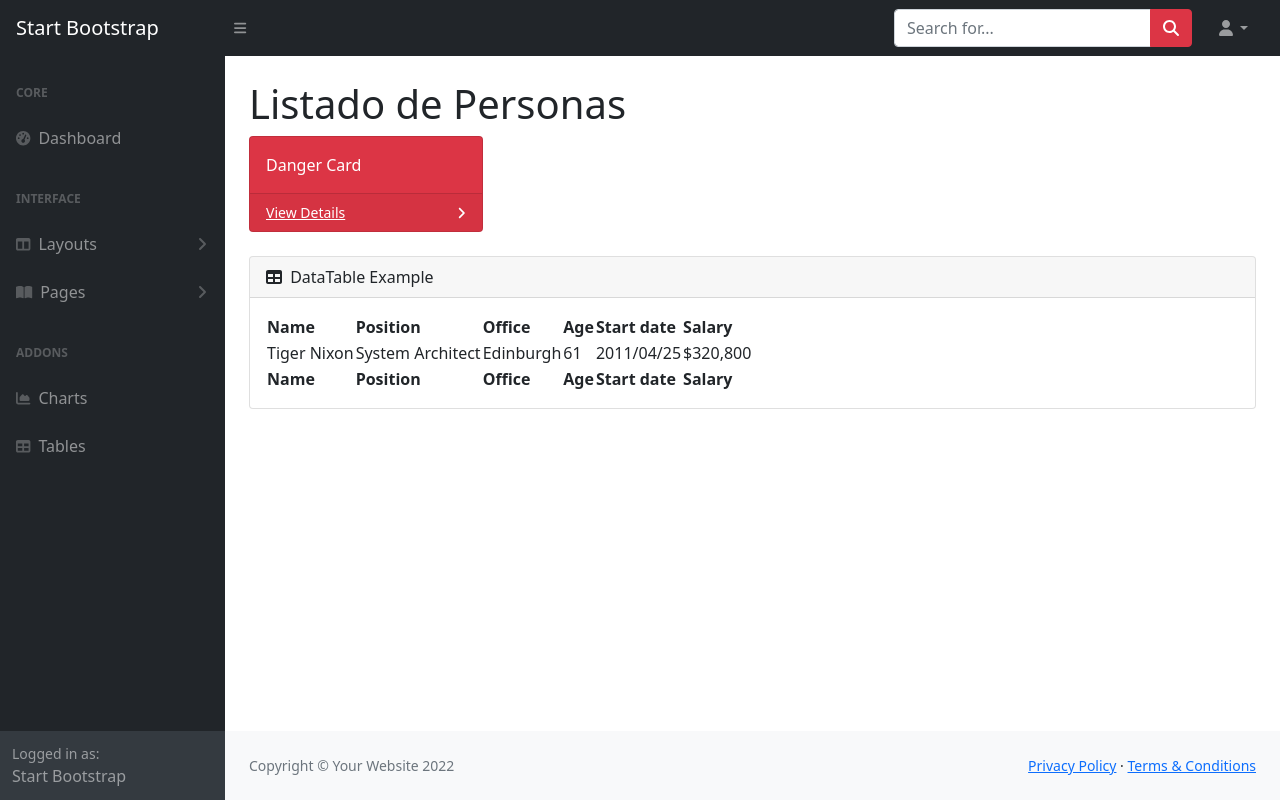
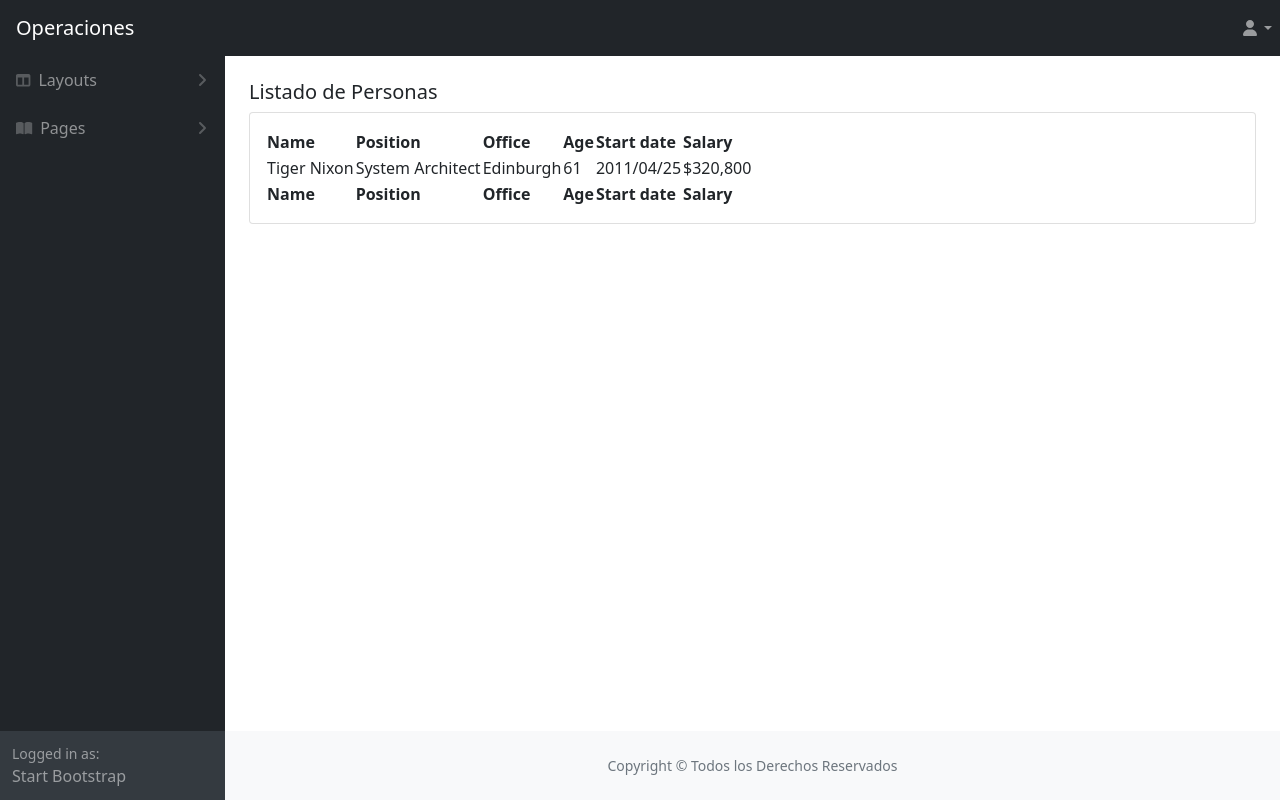
Before and after one commit to CrisMaster780/practicasdjango, a Django app: page / in a window 1280 px wide. Run offline with Django 4.2, Linux system fonts and the light colour scheme; some libraries are stand-ins or nearby versions.

Commit message:
Commit_Index

```diff
--- a/templates/base/index.html
+++ b/templates/base/index.html
@@ -7,7 +7,7 @@
         <meta name="viewport" content="width=device-width, initial-scale=1, shrink-to-fit=no" />
         <meta name="description" content="" />
         <meta name="author" content="" />
-        <title>Dashboard - SB Admin</title>
+        <title>Sistema de Gestion</title>
         <link href="https://cdn.jsdelivr.net/npm/simple-datatables@latest/dist/style.css" rel="stylesheet" />
         <link href="{%static 'css/styles.css'%}" rel="stylesheet" />
         <script src="https://use.fontawesome.com/releases/v6.1.0/js/all.js" crossorigin="anonymous"></script>
@@ -15,18 +15,12 @@
     <body class="sb-nav-fixed">
         <nav class="sb-topnav navbar navbar-expand navbar-dark bg-dark">
             <!-- Navbar Brand-->
-            <a class="navbar-brand ps-3" href="index.html">Start Bootstrap</a>
+            <a class="navbar-brand ps-3" href="index.html">Operaciones</a>
             <!-- Sidebar Toggle-->
-            <button class="btn btn-link btn-sm order-1 order-lg-0 me-4 me-lg-0" id="sidebarToggle" href="#!"><i class="fas fa-bars"></i></button>
             <!-- Navbar Search-->
-            <form class="d-none d-md-inline-block form-inline ms-auto me-0 me-md-3 my-2 my-md-0">
-                <div class="input-group">
-                    <input class="form-control " type="text" placeholder="Search for..." aria-label="Search for..." aria-describedby="btnNavbarSearch" />
-                    <button class="btn btn-danger" id="btnNavbarSearch" type="button"><i class="fas fa-search"></i></button>
-                </div>
-            </form>
+
             <!-- Navbar-->
-            <ul class="navbar-nav ms-auto ms-md-0 me-3 me-lg-4">
+            <ul class="navbar-nav ms-auto  d-none d-md-inline-block form-inline order-1 order-lg-0 me-4 me-lg-0 ms-auto me-0 me-md-3 my-2 my-md-0">
                 <li class="nav-item dropdown">
                     <a class="nav-link dropdown-toggle" id="navbarDropdown" href="#" role="button" data-bs-toggle="dropdown" aria-expanded="false"><i class="fas fa-user fa-fw"></i></a>
                     <ul class="dropdown-menu dropdown-menu-end" aria-labelledby="navbarDropdown">
@@ -43,12 +37,8 @@
                 <nav class="sb-sidenav accordion sb-sidenav-dark" id="sidenavAccordion">
                     <div class="sb-sidenav-menu">
                         <div class="nav">
-                            <div class="sb-sidenav-menu-heading">Core</div>
-                            <a class="nav-link" href="index.html">
-                                <div class="sb-nav-link-icon"><i class="fas fa-tachometer-alt"></i></div>
-                                Dashboard
-                            </a>
-                            <div class="sb-sidenav-menu-heading">Interface</div>
+
+
                             <a class="nav-link collapsed" href="#" data-bs-toggle="collapse" data-bs-target="#collapseLayouts" aria-expanded="false" aria-controls="collapseLayouts">
                                 <div class="sb-nav-link-icon"><i class="fas fa-columns"></i></div>
                                 Layouts
@@ -91,15 +81,7 @@
                                     </div>
                                 </nav>
                             </div>
-                            <div class="sb-sidenav-menu-heading">Addons</div>
-                            <a class="nav-link" href="charts.html">
-                                <div class="sb-nav-link-icon"><i class="fas fa-chart-area"></i></div>
-                                Charts
-                            </a>
-                            <a class="nav-link" href="tables.html">
-                                <div class="sb-nav-link-icon"><i class="fas fa-table"></i></div>
-                                Tables
-                            </a>
+
                         </div>
                     </div>
                     <div class="sb-sidenav-footer">
@@ -111,25 +93,12 @@
             <div id="layoutSidenav_content">
                 <main>
                     <div class="container-fluid px-4">
-                        <h1 class="mt-4">Listado de Personas</h1>
+                        <h5 class="mt-4">Listado de Personas</h5>
 
-                        <div class="row">
-                            <div class="col-xl-3 col-md-6">
-                                <div class="card bg-danger text-white mb-4">
-                                    <div class="card-body">Danger Card</div>
-                                    <div class="card-footer d-flex align-items-center justify-content-between">
-                                        <a class="small text-white stretched-link" href="#">View Details</a>
-                                        <div class="small text-white"><i class="fas fa-angle-right"></i></div>
-                                    </div>
-                                </div>
-                            </div>
-                        </div>
+
 
                         <div class="card mb-4">
-                            <div class="card-header">
-                                <i class="fas fa-table me-1"></i>
-                                DataTable Example
-                            </div>
+
                             <div class="card-body">
                                 <table id="datatablesSimple">
                                     <thead>
@@ -170,13 +139,9 @@
                 </main>
                 <footer class="py-4 bg-light mt-auto">
                     <div class="container-fluid px-4">
-                        <div class="d-flex align-items-center justify-content-between small">
-                            <div class="text-muted">Copyright &copy; Your Website 2022</div>
-                            <div>
-                                <a href="#">Privacy Policy</a>
-                                &middot;
-                                <a href="#">Terms &amp; Conditions</a>
-                            </div>
+                        <div class="d-flex align-items-center justify-content-center small">
+                            <div class="text-muted">Copyright &copy; Todos los Derechos Reservados</div>
+
                         </div>
                     </div>
                 </footer>
```
